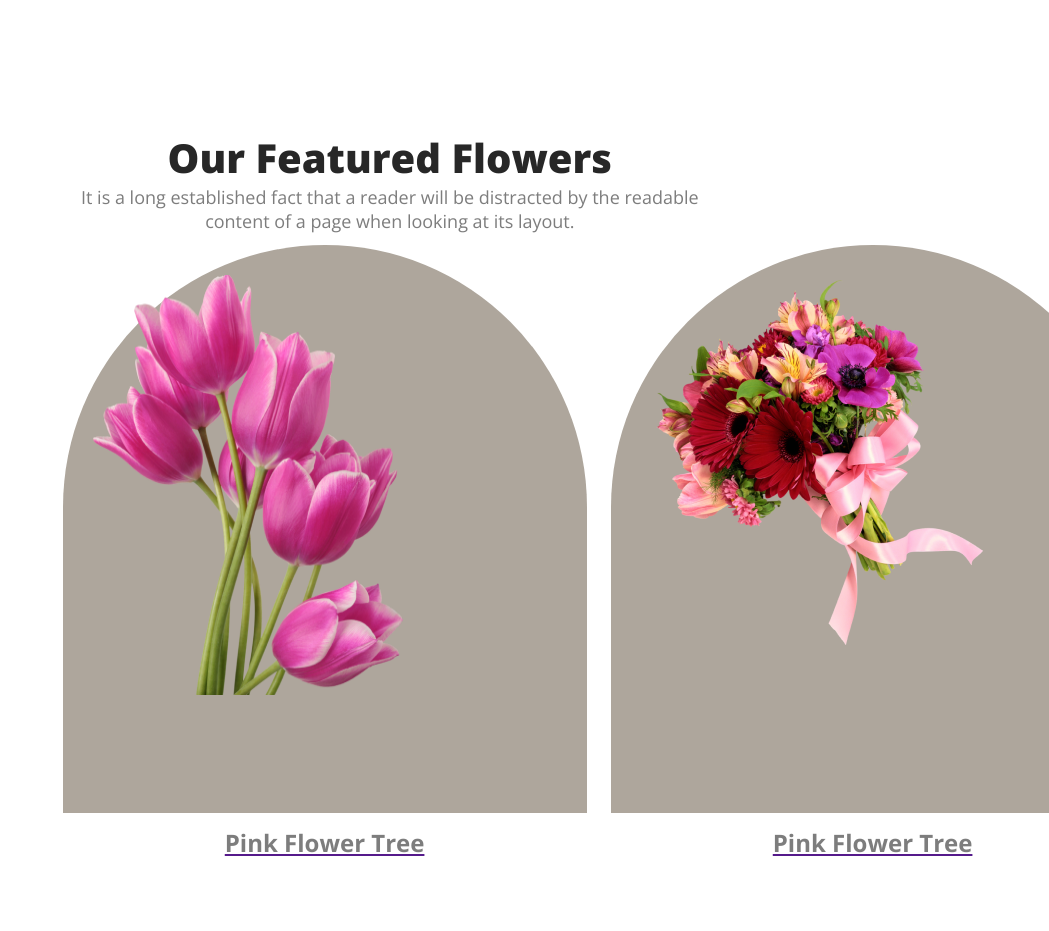
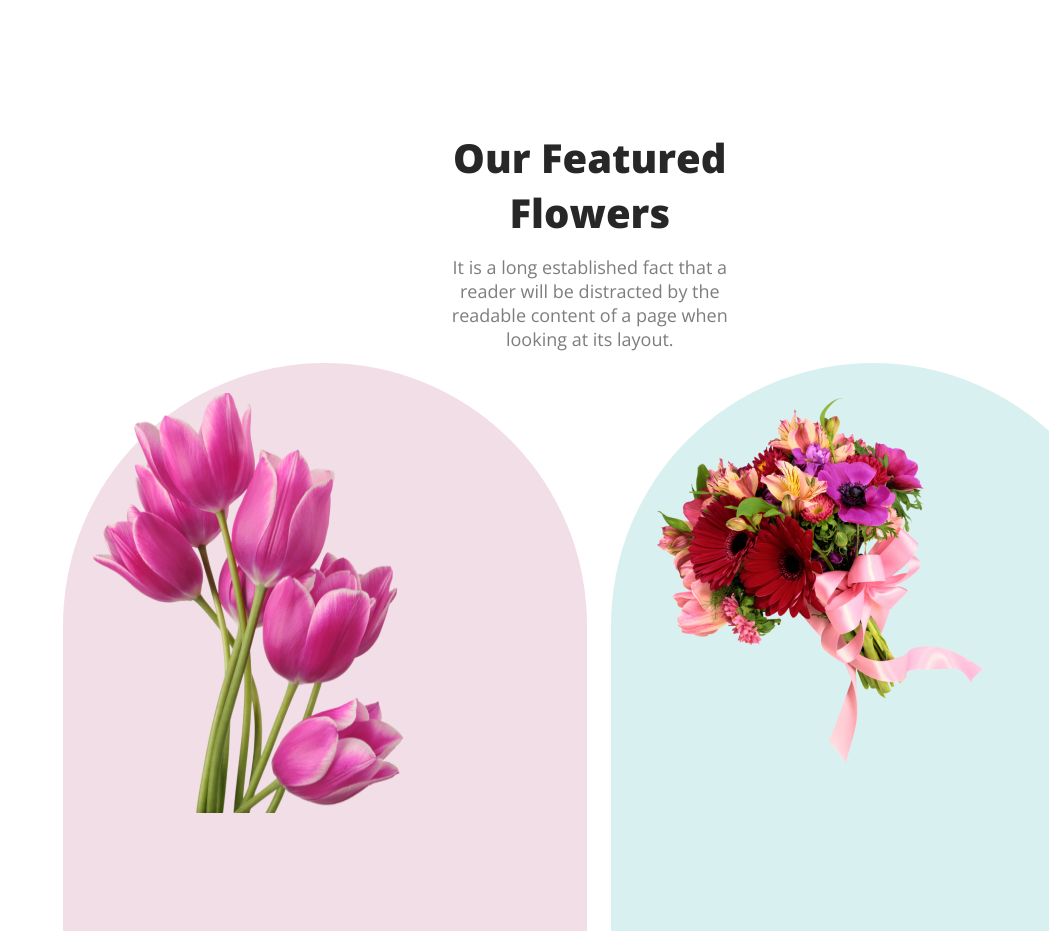
Before and after one commit to AbdullaArif11/Flower-shop, a plain HTML site: page index.html in a window 1280 px wide. Shown: the part 920-1851 px from the top of the page, without its empty margins (231-1280 px from the left). Drawn offline with nearby package versions, Linux system fonts and the light colour scheme.

Commit message:
updated the css file

```diff
--- a/index.html
+++ b/index.html
@@ -32,15 +32,15 @@
 
       <div class="Flower-container">
         <div>
-          <div class="flower-box"><img src="image/pngwing 6.png" width="310px" height="420px"></div>
+          <div class="flower-box" style="background-color: rgba(167, 33, 98, 0.15);;"><img src="image/pngwing 6.png" width="310px" height="420px"></div>
           <a href=""><p class="box-p">Pink Flower Tree</p></a>
         </div>
         <div>
-          <div class="flower-box"><img src="image/pngwing 5.png"></div>
+          <div class="flower-box" style="background-color: rgba(5, 151, 160, 0.15);;"><img src="image/pngwing 5.png"></div>
           <a href=""><p class="box-p">Pink Flower Tree</p></a>
         </div>
         <div>
-          <div class="flower-box"><img src="image/pngwing 7.png"></div>
+          <div class="flower-box" style="background-color: rgba(71, 125, 17, 0.15);;"><img src="image/pngwing 7.png"></div>
           <a href=""><p class="box-p">Pink Flower Tree</p></a>
         </div>
       </div>
--- a/style.css
+++ b/style.css
@@ -74,10 +74,13 @@ font-weight: 400;
 #section1-title{
   text-align: center;
   margin-top: 12% auto;
+  margin-left: 400px;
 }
 
 #section1-description{
   text-align: center;
+  margin-top: 15px;
+  margin-left: 400px;
 }
 
 .Flower-container{
@@ -88,7 +91,6 @@ font-weight: 400;
   width: 464px;
   height: 538px;
   flex-shrink: 0;
-  background-color: rgb(174, 166, 156);
   border-radius: 270px 270px 0 0;
   padding: 30px 30px 0px 30px;
   margin: 12px;
@@ -139,6 +141,7 @@ font-weight: 400;
 
 .section3-container{
   display: flex;
+  margin-left: 100px;
 }
 
 .img-responsive{
@@ -154,6 +157,7 @@ font-weight: 400;
   background-image: url(image/Rectangle\ 9.png);
   padding: 120px 278px;
   background-repeat: no-repeat;
+  margin-left: 650px;
 }
 
 #section4-title{
@@ -178,7 +182,6 @@ font-weight: 400;
   height: 449px;
   padding-top: 138px;
 
-
 }
 
 #footer-title{
@@ -191,6 +194,6 @@ font-weight: 400;
   margin: 30px auto 30px;
 }
 
-.main{
+main{
   margin: 0 auto 0;
 }
```
